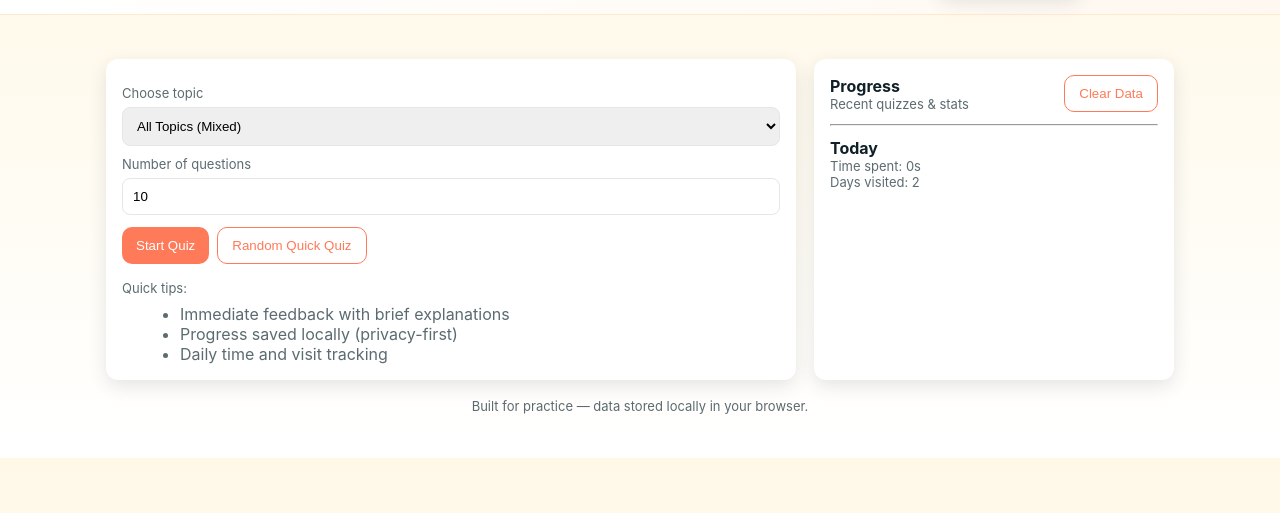
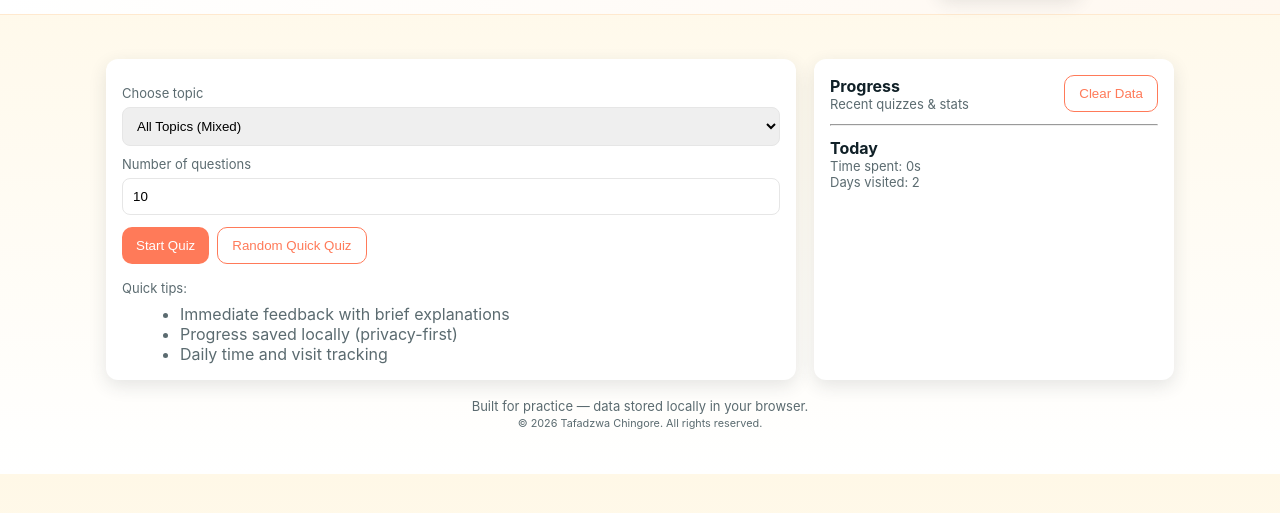
Before and after one commit to tafadzwabchingore/aws_game_prep, a plain HTML site: page aws_game.html in a window 1280 px wide. Shown: the part 79-592 px from the top of the page. Drawn offline with Linux system fonts and the light colour scheme.

```diff
--- a/aws_game.html
+++ b/aws_game.html
@@ -153,6 +153,8 @@
 
 		<footer>
 			Built for practice — data stored locally in your browser.
+			<br>
+			<small>&copy; 2026 Tafadzwa Chingore. All rights reserved.</small>
 		</footer>
 	</main>
 
```
Also changed, not shown: 1 other file.
